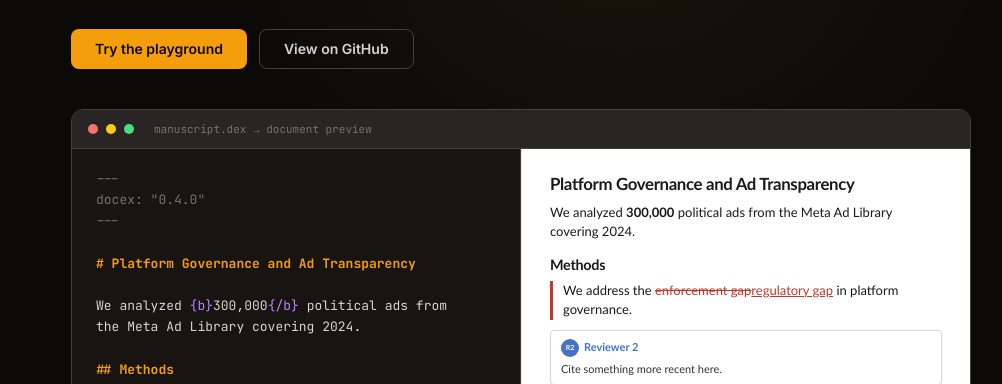
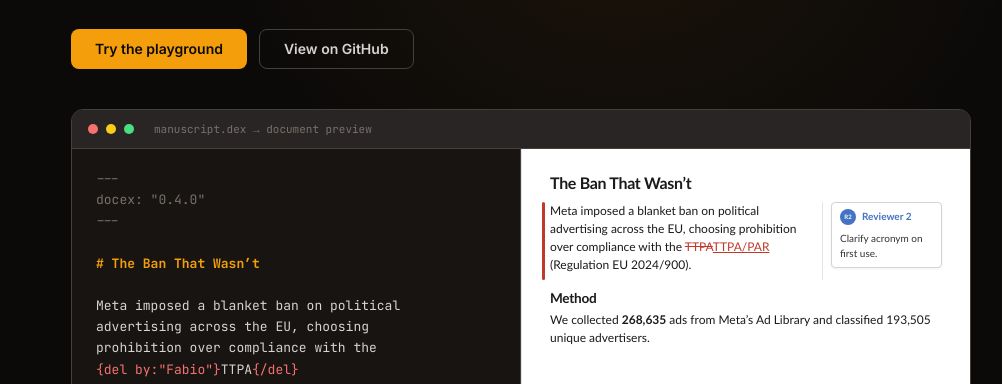
Before and after one commit to favstats/docex, a website: page docs/index.html in a window 1280 px wide. Shown: the part 416-800 px from the top of the page, without its empty margins (17-1019 px from the left). Drawn offline with Linux system fonts and the light colour scheme.

Commit message:
fix: hero demo shows .dex comments faithfully (block, not inline)
The .dex format puts comments as separate {comment} blocks after
paragraphs — not inline-anchored to text. Updated hero demo to
reflect this accurately: .dex side shows the comment block, Word
side shows it in the margin next to the related paragraph.

Also uses real paper content ("The Ban That Wasn't") matching the
actual manuscript in examples/.

```diff
--- a/docs/index.html
+++ b/docs/index.html
@@ -382,24 +382,24 @@ WHO WROTE THIS???
     'docex: "0.4.0"',
     '---',
     '',
-    '# Platform Governance and Ad Transparency',
+    '# The Ban That Wasn\u2019t',
     '',
-    'We analyzed {b}300,000{/b} political ads from',
-    'the Meta Ad Library covering 2024.',
-    '',
-    '## Methods',
-    '',
-    'We address the {del by:"Fabio"}enforcement',
-    'gap{/del}{ins by:"Fabio"}regulatory gap{/ins}',
-    'in platform governance.',
+    'Meta imposed a blanket ban on political',
+    'advertising across the EU, choosing',
+    'prohibition over compliance with the',
+    '{del by:"Fabio"}TTPA{/del}',
+    '{ins by:"Fabio"}TTPA/PAR{/ins}',
+    '(Regulation EU 2024/900).',
     '',
     '{comment by:"Reviewer 2"}',
-    'Cite something more recent here.',
+    'Clarify acronym on first use.',
     '{/comment}',
     '',
-    '{reply by:"Fabio Votta"}',
-    'Added Suzor 2019.',
-    '{/reply}',
+    '## Method',
+    '',
+    'We collected {b}268,635{/b} ads from',
+    'Meta\u2019s Ad Library and classified',
+    '193,505 unique advertisers.',
   ];
 
   var heroCodeEl = document.getElementById('heroDexCode');
@@ -419,88 +419,78 @@ WHO WROTE THIS???
   }
 
   function buildPreview() {
-    // Word-like document preview (all static content)
+    // Word-like document preview — matches the .dex content faithfully
     var container = document.createElement('div');
-    container.style.cssText = 'font-family:Calibri,Carlito,Segoe UI,sans-serif;font-size:13px;line-height:1.5;color:#1a1a1a';
+    container.className = 'hero-word-preview';
 
+    // Title
     var h1 = document.createElement('h1');
-    h1.style.cssText = 'font-family:Calibri,Carlito,sans-serif;font-size:1.05rem;font-weight:700;margin:0 0 8px;color:#1a1a1a;line-height:1.3;border:none;padding:0';
-    h1.textContent = 'Platform Governance and Ad Transparency';
+    h1.textContent = 'The Ban That Wasn\u2019t';
     container.appendChild(h1);
 
+    // First paragraph with tracked change + comment in margin
+    var row = document.createElement('div');
+    row.className = 'hero-word-row';
+
+    var textCol = document.createElement('div');
+    textCol.className = 'hero-word-text';
     var p1 = document.createElement('p');
-    p1.style.cssText = 'margin:0 0 10px;text-indent:0;font-size:13px';
-    p1.textContent = 'We analyzed ';
-    var bold = document.createElement('strong');
-    bold.textContent = '300,000';
-    p1.appendChild(bold);
-    p1.appendChild(document.createTextNode(' political ads from the Meta Ad Library covering 2024.'));
-    container.appendChild(p1);
+    p1.appendChild(document.createTextNode('Meta imposed a blanket ban on political advertising across the EU, choosing prohibition over compliance with the '));
+    var del = document.createElement('span');
+    del.className = 'word-del';
+    del.textContent = 'TTPA';
+    p1.appendChild(del);
+    var ins = document.createElement('span');
+    ins.className = 'word-ins';
+    ins.textContent = 'TTPA/PAR';
+    p1.appendChild(ins);
+    p1.appendChild(document.createTextNode(' (Regulation EU 2024/900).'));
+    // Revision bar
+    var revBar = document.createElement('div');
+    revBar.className = 'word-revision-bar';
+    textCol.appendChild(revBar);
+    textCol.appendChild(p1);
+    row.appendChild(textCol);
 
+    // Comment in margin
+    var marginCol = document.createElement('div');
+    marginCol.className = 'hero-word-margin';
+    var balloon = document.createElement('div');
+    balloon.className = 'word-comment-balloon';
+    var bHead = document.createElement('div');
+    bHead.className = 'word-comment-header';
+    var bAvatar = document.createElement('span');
+    bAvatar.className = 'word-comment-avatar';
+    bAvatar.textContent = 'R2';
+    var bNameWrap = document.createElement('span');
+    var bName = document.createElement('strong');
+    bName.className = 'word-comment-author';
+    bName.textContent = 'Reviewer 2';
+    bNameWrap.appendChild(bName);
+    bHead.appendChild(bAvatar);
+    bHead.appendChild(bNameWrap);
+    balloon.appendChild(bHead);
+    var bText = document.createElement('div');
+    bText.className = 'word-comment-text';
+    bText.textContent = 'Clarify acronym on first use.';
+    balloon.appendChild(bText);
+    marginCol.appendChild(balloon);
+    row.appendChild(marginCol);
+    container.appendChild(row);
+
+    // Method heading
     var h2 = document.createElement('h2');
-    h2.style.cssText = 'font-family:Calibri,Carlito,sans-serif;font-size:0.9rem;font-weight:700;margin:14px 0 6px;color:#1a1a1a;line-height:1.3';
-    h2.textContent = 'Methods';
+    h2.textContent = 'Method';
     container.appendChild(h2);
 
-    // Revision bar
-    var revWrap = document.createElement('div');
-    revWrap.style.cssText = 'position:relative;padding-left:10px;border-left:3px solid #c0392b;margin-bottom:10px';
+    // Method paragraph
     var p2 = document.createElement('p');
-    p2.style.cssText = 'margin:0;font-size:13px';
-    p2.appendChild(document.createTextNode('We address the '));
-    var del = document.createElement('span');
-    del.style.cssText = 'color:#c0392b;text-decoration:line-through';
-    del.textContent = 'enforcement gap';
-    var ins = document.createElement('span');
-    ins.style.cssText = 'color:#c0392b;text-decoration:underline';
-    ins.textContent = 'regulatory gap';
-    p2.appendChild(del);
-    p2.appendChild(ins);
-    p2.appendChild(document.createTextNode(' in platform governance.'));
-    revWrap.appendChild(p2);
-    container.appendChild(revWrap);
-
-    // Comment balloon (Word-style)
-    var cBalloon = document.createElement('div');
-    cBalloon.style.cssText = 'background:#fff;border:1px solid #d4d4d4;border-radius:4px;padding:8px 10px;margin:8px 0;box-shadow:0 1px 2px rgba(0,0,0,0.05);font-size:11px';
-
-    var cHead = document.createElement('div');
-    cHead.style.cssText = 'display:flex;align-items:center;gap:5px;margin-bottom:4px';
-    var cAvatar = document.createElement('span');
-    cAvatar.style.cssText = 'width:18px;height:18px;border-radius:50%;background:#4472c4;color:#fff;font-size:7px;font-weight:700;display:flex;align-items:center;justify-content:center;flex-shrink:0';
-    cAvatar.textContent = 'R2';
-    var cName = document.createElement('strong');
-    cName.style.cssText = 'font-size:11px;color:#4472c4';
-    cName.textContent = 'Reviewer 2';
-    cHead.appendChild(cAvatar);
-    cHead.appendChild(cName);
-    cBalloon.appendChild(cHead);
-
-    var cText = document.createElement('div');
-    cText.style.cssText = 'color:#333;font-size:11px;line-height:1.4';
-    cText.textContent = 'Cite something more recent here.';
-    cBalloon.appendChild(cText);
-    container.appendChild(cBalloon);
-
-    // Reply
-    var rBalloon = document.createElement('div');
-    rBalloon.style.cssText = 'background:#fff;border:1px solid #d4d4d4;border-radius:4px;padding:8px 10px;margin:4px 0 0 16px;box-shadow:0 1px 2px rgba(0,0,0,0.05);font-size:11px';
-    var rHead = document.createElement('div');
-    rHead.style.cssText = 'display:flex;align-items:center;gap:5px;margin-bottom:4px';
-    var rAvatar = document.createElement('span');
-    rAvatar.style.cssText = 'width:18px;height:18px;border-radius:50%;background:#ed7d31;color:#fff;font-size:7px;font-weight:700;display:flex;align-items:center;justify-content:center;flex-shrink:0';
-    rAvatar.textContent = 'FV';
-    var rName = document.createElement('strong');
-    rName.style.cssText = 'font-size:11px;color:#ed7d31';
-    rName.textContent = 'Fabio Votta';
-    rHead.appendChild(rAvatar);
-    rHead.appendChild(rName);
-    rBalloon.appendChild(rHead);
-    var rText = document.createElement('div');
-    rText.style.cssText = 'color:#333;font-size:11px;line-height:1.4';
-    rText.textContent = 'Added Suzor 2019.';
-    rBalloon.appendChild(rText);
-    container.appendChild(rBalloon);
+    p2.appendChild(document.createTextNode('We collected '));
+    var bold = document.createElement('strong');
+    bold.textContent = '268,635';
+    p2.appendChild(bold);
+    p2.appendChild(document.createTextNode(' ads from Meta\u2019s Ad Library and classified 193,505 unique advertisers.'));
+    container.appendChild(p2);
 
     return container;
   }
--- a/docs/style.css
+++ b/docs/style.css
@@ -797,28 +797,75 @@ code {
 @media (max-width: 768px) {
   .hero-demo-preview { border-left: none; border-top: 1px solid #e5e5e5; }
 }
-.hero-demo-preview h1 {
+/* Hero Word preview — text + margin layout */
+.hero-word-preview {
+  font-family: 'Calibri', 'Carlito', 'Segoe UI', sans-serif;
+  font-size: 12px;
+  line-height: 1.5;
+  color: #1a1a1a;
+}
+.hero-word-preview h1 {
   font-family: 'Calibri', 'Carlito', sans-serif;
-  font-size: 1.05rem;
+  font-size: 1rem;
+  font-weight: 700;
   color: #1a1a1a;
-  margin-bottom: 0.5rem;
+  margin: 0 0 8px;
   line-height: 1.3;
-}
-.hero-demo-preview h2 {
+  border: none;
+  padding: 0;
+}
+.hero-word-preview h2 {
   font-family: 'Calibri', 'Carlito', sans-serif;
-  font-size: 0.9rem;
+  font-size: 0.85rem;
+  font-weight: 700;
   color: #1a1a1a;
-  margin: 12px 0 6px;
+  margin: 10px 0 4px;
   line-height: 1.3;
 }
-.hero-demo-preview p {
-  font-family: 'Calibri', 'Carlito', 'Segoe UI', sans-serif;
+.hero-word-preview p {
+  font-family: inherit;
   color: #1a1a1a;
-  font-size: 13px;
+  font-size: 12px;
   line-height: 1.5;
-  margin-bottom: 0.5rem;
+  margin: 0 0 6px;
   text-align: left;
-}
+  text-indent: 0;
+}
+.hero-word-row {
+  display: grid;
+  grid-template-columns: 1fr 120px;
+  gap: 0;
+}
+@media (max-width: 900px) {
+  .hero-word-row { grid-template-columns: 1fr; }
+  .hero-word-margin { display: none; }
+}
+.hero-word-text {
+  position: relative;
+  padding-right: 8px;
+}
+.hero-word-text .word-revision-bar {
+  left: -8px;
+  top: 0;
+  bottom: 0;
+}
+.hero-word-margin {
+  border-left: 1px solid #e5e5e5;
+  padding-left: 8px;
+  font-size: 10px;
+}
+.hero-word-margin .word-comment-balloon {
+  padding: 6px 8px;
+  font-size: 10px;
+}
+.hero-word-margin .word-comment-avatar {
+  width: 16px;
+  height: 16px;
+  font-size: 6px;
+}
+.hero-word-margin .word-comment-author { font-size: 10px; }
+.hero-word-margin .word-comment-text { font-size: 10px; }
+.hero-word-margin .word-comment-connector { display: none; }
 
 /* Syntax highlighting (editor side) */
 .sh-heading   { color: var(--accent); font-weight: 700; }
```
